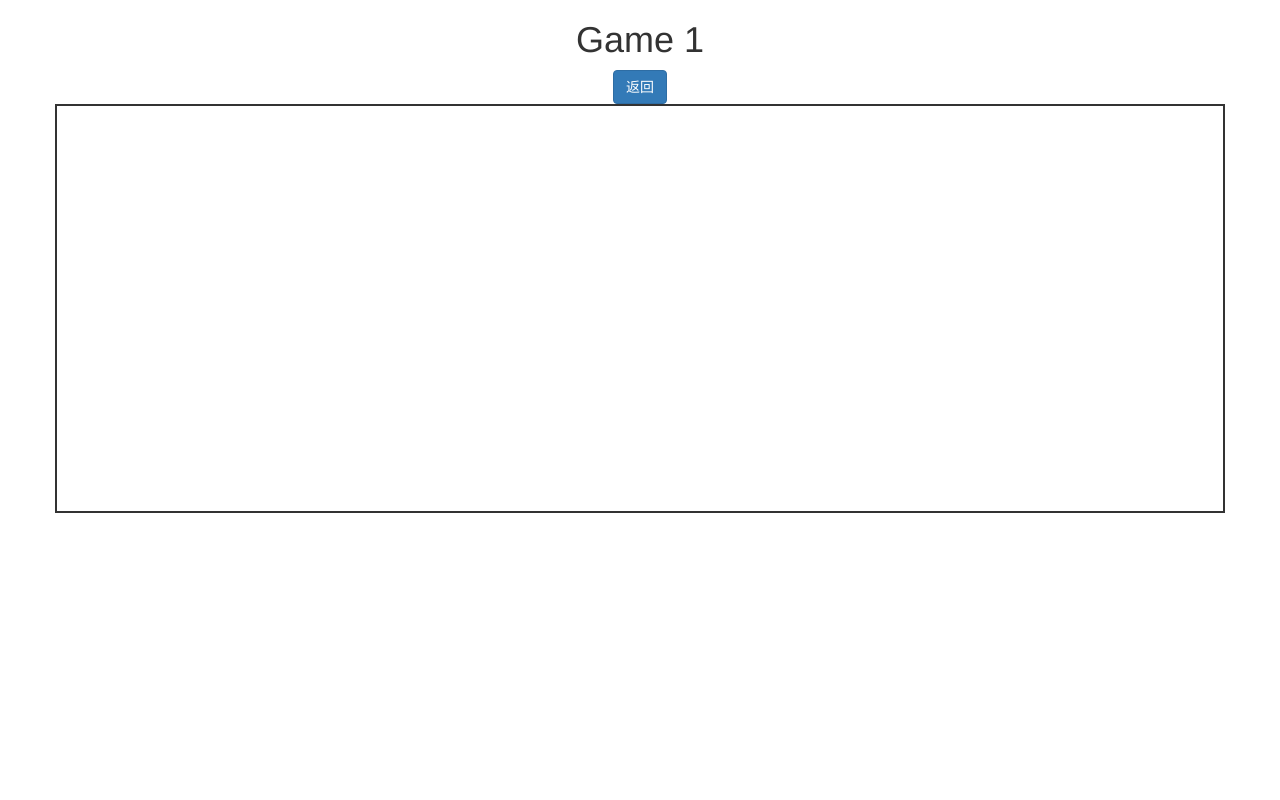
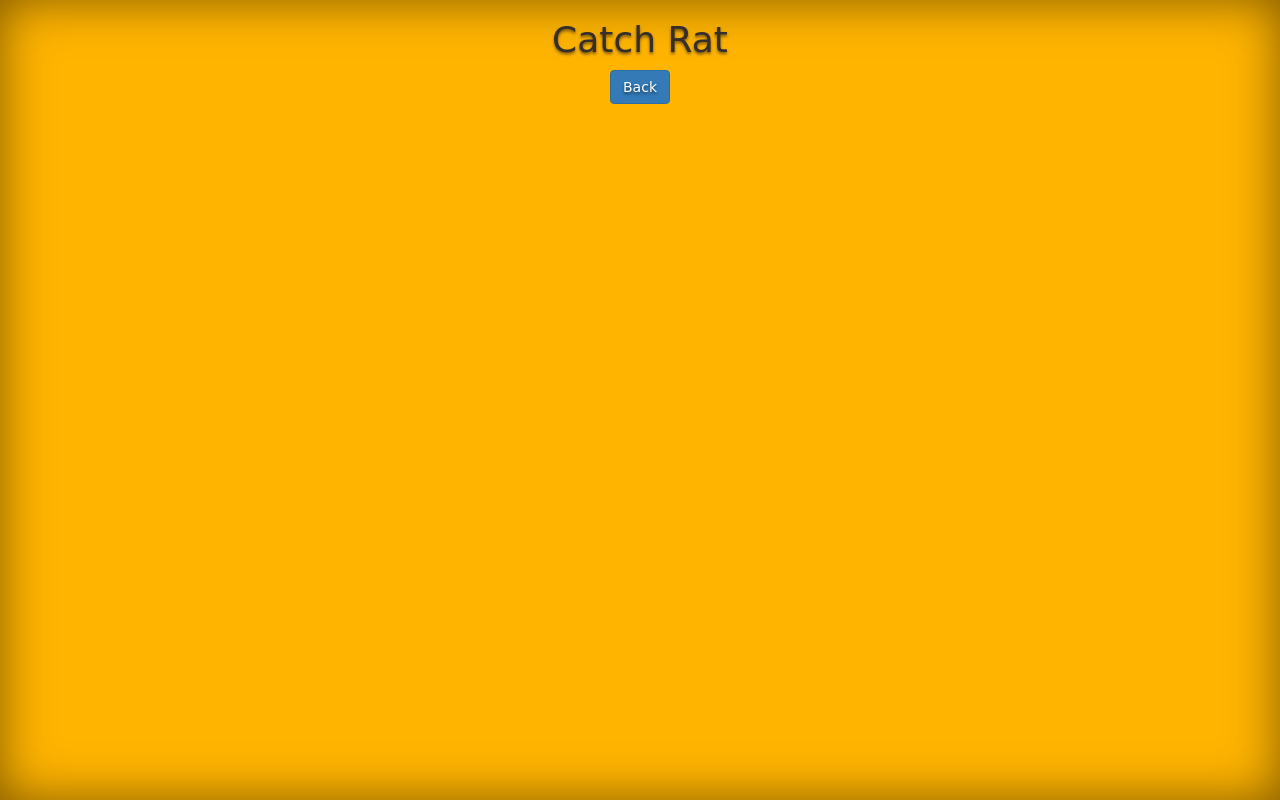
Before and after one commit to JLCat/catgame, a plain HTML site: page docs/catch_rat.html in a window 1280 px wide. Drawn offline with Linux system fonts and the light colour scheme; a web font is replaced by a local one.

Commit message:
some pictures

```diff
--- a/docs/game1.html
+++ b/docs/catch_rat.html
@@ -5,8 +5,11 @@
   <meta charset="utf-8">
   <meta http-equiv="X-UA-Compatible" content="IE=edge">
   <meta name="viewport" content="width=device-width, initial-scale=1">
+  <meta name="description" content="Some games for cat!">
+  <meta name="author" content="JLCat and ZLDog">
   <title>Nani Games</title>
 
+  <link rel="icon" href="imgs/icon.ico">
   <link href="css/vender/bootstrap.min.css" rel="stylesheet">
   <link href="css/games.css" rel="stylesheet">
 
@@ -17,21 +20,22 @@
 </head>
 
 <body>
-  <div class="container">
-    <div class="ros text-center">
+  <div class="site-wrapper">
+
+    <div class="container-fluid">
+
+      <div class="row text-center">
+        <h1>Catch Rat</h1>
+        <a class="btn btn-primary" href="index.html" role="button">Back</a>
+      </div>
+
+      <div class="canvas">
+        <canvas id="canvas"></canvas>
+      </div>
 
     </div>
-    <div class="row text-center">
-      <h1>Game 1</h1>
-      <a class="btn btn-primary" href="index.html" role="button">返回</a>
-    </div>
-    <div class="row">
-      <div class="canvas">
-        <canvas id="canvas" width="600" height="400"></canvas>
-      </div>
-    </div>
+
   </div>
-
   <script src="js/vender/jquery.min.js"></script>
   <script src="js/vender/bootstrap.min.js"></script>
 </body>
--- a/docs/css/games.css
+++ b/docs/css/games.css
@@ -1,3 +1,38 @@
+@import url('https://fonts.googleapis.com/css?family=Coiny');
+
+html, body {
+  height: 100%;
+  background-color: #ffb400;
+}
+
+body {
+  font-family: 'Coiny', cursive;
+  color: #362e2b;
+  text-align: center;
+  text-shadow: 0 2px 3px rgba(0, 0, 0, .5);
+}
+
+a {
+  text-decoration: none;
+  color: #362e2b;
+}
+
+a:hover {
+  color: #ffffff;
+}
+
+.site-wrapper {
+  width: 100%;
+  min-height: 100%;
+  -webkit-box-shadow: inset 0 0 50px rgba(0,0,0,.5);
+          box-shadow: inset 0 0 50px rgba(0,0,0,.5);
+}
+
 .canvas {
-  border: 2px solid;
+  position: absolute;
+  top: 0;
+  left: 0;
+  width: 100%;
+  height: 100%;
+  z-index: -1;
 }
--- a/docs/css/main.css
+++ b/docs/css/main.css
@@ -1,4 +1,5 @@
 @import url('https://fonts.googleapis.com/css?family=Coiny');
+
 html, body {
   height: 100%;
   background-color: #ffb400;
@@ -10,15 +11,17 @@ body {
   text-align: center;
   text-shadow: 0 2px 3px rgba(0, 0, 0, .5);
   overflow-y: scroll;
+  background-image: url("../imgs/bg.png");
+  background-repeat: repeat;
 }
 
-a,
-a:focus {
+a {
+  text-decoration: none;
   color: #362e2b;
 }
 
 a:hover {
-  text-decoration: none;
+  color: #ffffff;
 }
 
 .site-wrapper {
```
Also changed, not shown: docs/index.html (+4 -1 lines), docs/imgs/bg.png (added), docs/imgs/icon.ico (added), docs/imgs/runingcat.png (added).
